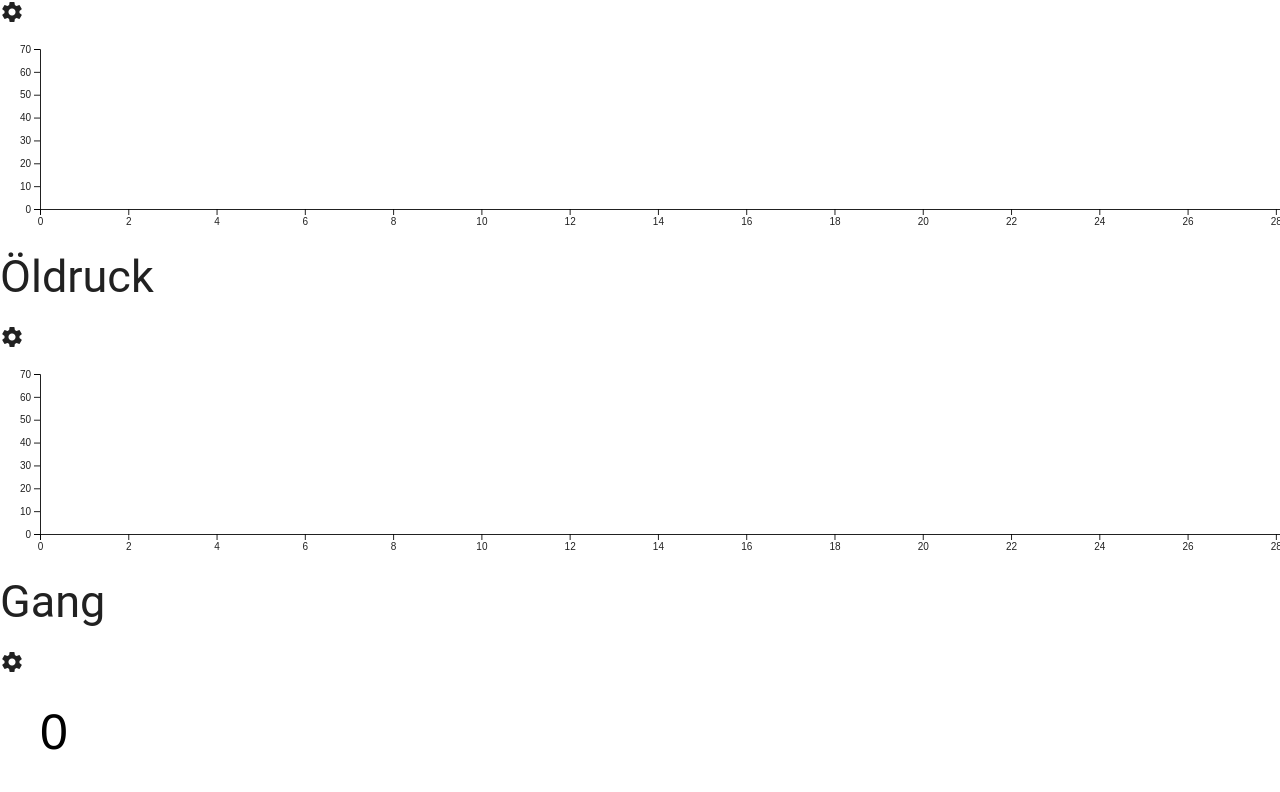
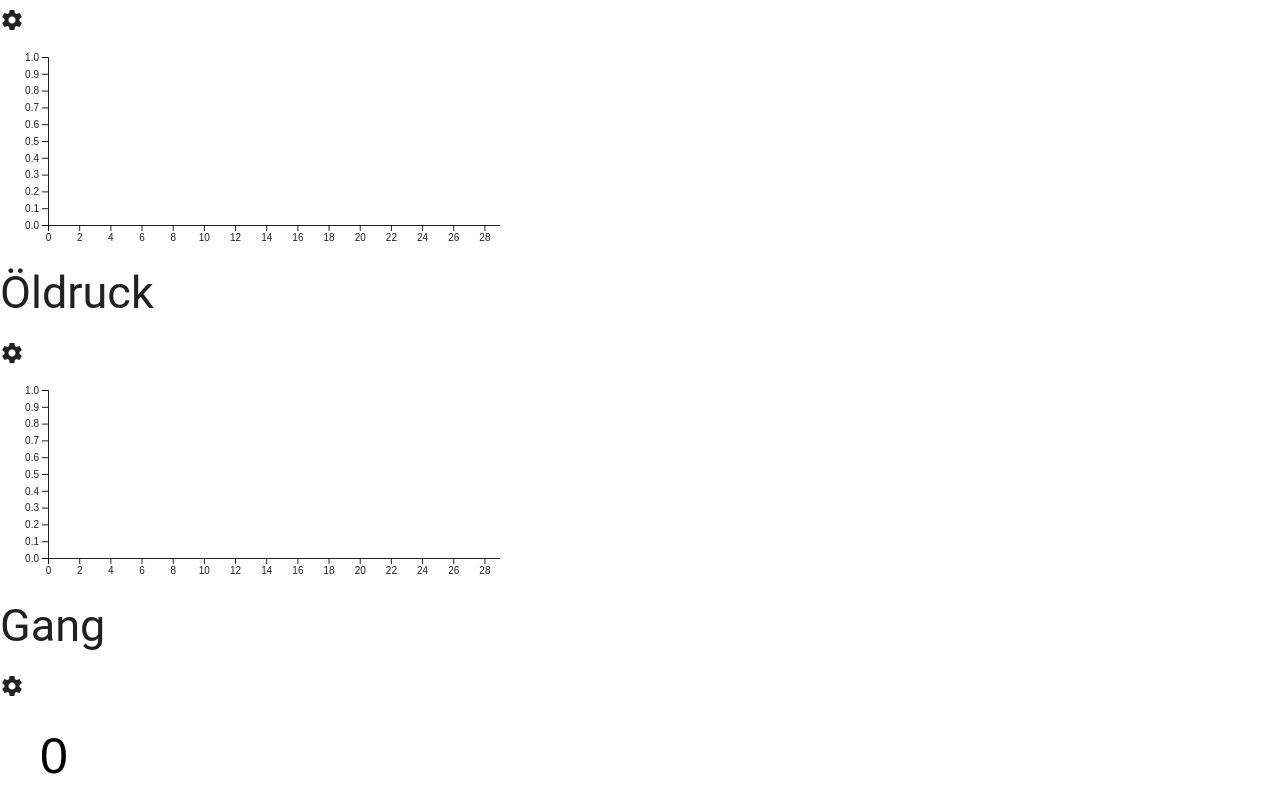
Before and after one commit to EinsteinMotorsport/TelemetryClient, a website: page index.html in a window 1280 px wide. Shown: the part 687-1479 px from the top of the page. Drawn offline with nearby package versions, Linux system fonts and the light colour scheme; files that its build step writes are made by us from their sources; files whose address does not match are found by name.

Commit message:
Line Chart: Automatic rescaling if values get bigger

```diff
--- a/index.html
+++ b/index.html
@@ -158,16 +158,6 @@
                         Add
                     </button>
                 </div>
-
-                <!-- Design sample text input -->
-                <div class="form-group">
-                    <div class="input">
-                        <input type="text">
-                        <span class="highlight"></span>
-                        <span class="bar"></span>
-                        <label>Warnung ab</label>
-                    </div>
-                </div>
             </form>
         </div>
     </div>
--- a/src/js/app.js
+++ b/src/js/app.js
@@ -67,7 +67,8 @@ let app = {
         let me = this;
 
         // New connection to local running WebSocket Server
-        me.websocket = new WebSocket("ws://localhost:7777/service");
+        me.websocket = new WebSocket("ws://127.0.0.1:7777/service");
+        //me.websocket = new WebSocket("ws://141.59.140.154:7777/service");
 
         // When connection is established
         me.websocket.onopen = function () {
--- a/src/js/charts/LineChart.js
+++ b/src/js/charts/LineChart.js
@@ -7,7 +7,7 @@
  */
 function LineChart(element) {
     // Svg Element in the document
-    this.element = element;
+    this.element = element.parentNode;
 
     // Mapping the data-types to the chart
     this.chartMap = [];
@@ -18,15 +18,30 @@ function LineChart(element) {
     // Data displayed ordered by lineId
     this.data = [];
 
+    // Value which describes the upper bounding of the y-axis
+    this.maxDisplayedValue = 0;
+
     // Contains the d3js line-generators
     this.lines = [];
 
     // Axis container
     this.xAxis = null;
     this.yAxis = null;
+    this.xScale = null;
+    this.yScale = null;
+    this.xAxisGroup = null;
+    this.yAxisGroup = null;
 
-    // Graph element
-    this.g = null;
+    this.width = 500;
+    this.height = 200;
+
+    // Chart props
+    this.margin = {
+        top: 8,
+        right: 24,
+        bottom: 24,
+        left: 24
+    };
 
     // Possible colors for graph lines
     this.colors = [
@@ -47,6 +62,7 @@ function LineChart(element) {
         this.registerEvents();
 
         // Clear chart element
+        console.log(this.element);
         this.element.innerHTML = "";
 
         // Shuffle the colors used by the lines
@@ -60,7 +76,11 @@ function LineChart(element) {
      * Register the object events
      */
     this.registerEvents = function () {
+        let me = this;
 
+        window.on("resize", function (e) {
+            me.onResizeWindow();
+        });
     };
 
 
@@ -73,47 +93,46 @@ function LineChart(element) {
         // Amount of displayed values
         me.n = 30;
 
-        // Select the svg
-        me.svg = d3.select(me.element);
+        // Create the svg
+        me.svg = d3.select(me.element).append('svg:svg')
+            .attr('width', me.width)
+            .attr('height', me.height)
+            .attr('class', 'svg-plot')
+            .append('g')
+            .attr('transform', `translate(${me.margin.left}, ${me.margin.top})`);
 
-        // Chart props
-        let margin = {
-            top: 20,
-            right: 20,
-            bottom: 20,
-            left: 40
-        };
-        let width = document.getElementsByClassName('media')[0].clientWidth;
-        let height = +me.svg.attr("height") - margin.top - margin.bottom;
+        // Create the canvas
+        me.canvas = d3.select(me.element).append('canvas')
+            .attr('width', me.width)
+            .attr('height', me.height)
+            .style('margin-left', me.margin.left + 'px')
+            .style('margin-top', me.margin.top + 'px')
+            .attr('class', 'canvas-plot');
 
-        // Add basic elements to svg
-        me.g = me.svg.append("g").attr("transform", "translate(" + margin.left + "," + margin.top + ")");
-        me.g.append("defs").append("clipPath")
-            .attr("id", "clip")
-            .append("rect")
-            .attr("width", width)
-            .attr("height", height);
+        // Define y-scale
+        me.yScale = d3.scaleLinear()
+            .domain([1, 0])
+            .range([me.margin.top, me.height - me.margin.bottom]);
 
+        // Define x-scale
+        me.xScale = d3.scaleLinear()
+            .domain([0, me.n - 1])
+            .range([me.margin.left, me.width - me.margin.right]);
 
-        // Define y-axis
-        me.yAxis = d3.scaleLinear()
-            .domain([0, 70])
-            .range([height, 0]);
-        me.g.append("g")
-            .attr("class", "axis axis--y")
-            .call(d3.axisLeft(me.yAxis).ticks(6));
+        // Add axis
+        me.xAxis = d3.axisBottom(me.xScale);
+        me.yAxis = d3.axisLeft(me.yScale);
 
+        // Add x-axis as a g element
+        me.xAxisGroup = me.svg.append("g")
+            .attr("transform", "translate(" + [0, me.height - me.margin.bottom] + ")")
+            .call(me.xAxis);
 
-        // Define x-axis
-        me.xAxis = d3.scaleLinear()
-            .domain([0, me.n - 1])
-            .range([0, width]);
-        me.g.append("g")
-            .attr("class", "axis axis--x")
-            .attr("transform", "translate(0," + me.yAxis(0) + ")")
-            .call(d3.axisBottom(me.xAxis));
+        // Add y-axis as a g element
+        me.yAxisGroup = me.svg.append("g")
+            .attr("transform", "translate(" + [me.margin.left, 0] + ")")
+            .call(me.yAxis);
     };
-
 
     /**
      * Adds a value to one line of the chart
@@ -135,10 +154,23 @@ function LineChart(element) {
         // If data set reaches the limit defined by "n"
         if (me.data[lineId].length >= me.n) {
             // Slide it to the left.
-            me.svg.select(".line-" + lineId).attr("transform", "translate(" + me.xAxis(-1) + ",0)").transition();
+            me.svg.select(".line-" + lineId).attr("transform", "translate(" + me.xScale(-1) + ",0)").transition();
 
             // Pop the old data point off the front.
             me.data[lineId].shift();
+        }
+
+
+        // Update scale if new value is bigger than the last max value of the chart
+        if (value > this.maxDisplayedValue) {
+            this.maxDisplayedValue = value;
+
+            // Update the y-scale
+            me.yScale.domain([this.maxDisplayedValue, 0]).range([me.margin.top, me.height - me.margin.bottom]);
+            me.yAxis.scale(me.yScale);
+
+            // Update the y-axis
+            me.yAxisGroup.call(me.yAxis);
         }
     };
 
@@ -158,15 +190,14 @@ function LineChart(element) {
         // Add line to array
         me.lines[lineId] = d3.line()
             .x(function (d, i) {
-                return me.xAxis(i);
+                return me.xScale(i);
             })
             .y(function (d, i) {
-                return me.yAxis(d);
+                return me.yScale(d);
             });
 
         // Append line to the svg element
-        me.g.append("g")
-            .attr("clip-path", "url(#clip)")
+        me.svg.append("g")
             .append("path")
             .datum(me.data[lineId])
             .attr("class", "line line-" + lineId)
@@ -192,6 +223,27 @@ function LineChart(element) {
     };
 
 
+    /**
+     * Handle the resize of the window and rescale the x-axis
+     *
+     * @param e
+     */
+    this.onResizeWindow = function (e) {
+        let me = this;
+
+        // TODO: Make magic happen
+
+
+        console.log("resize");
+
+        // Update the y-scale
+        me.xScale.domain([this.maxDisplayedValue, 0]).range([me.margin.left, me.width - me.margin.right]);
+        me.xAxis.scale(me.xScale);
+
+        // Update the y-axis
+        me.xAxisGroup.call(me.xAxis);
+    };
+
     // Init the chart
     this.init();
 }
--- a/src/js/overlays/ChartConfiguration.js
+++ b/src/js/overlays/ChartConfiguration.js
@@ -182,7 +182,11 @@ let chartConfiguration = {
             default:
                 // Set Chart to line-chart
                 app.chartDataHandler.charts[me.chartId] = new LineChart(me.changingCard.querySelector('.media > svg'));
+                chartTypeSelect.value = "line-chart";
         }
+
+        // Set chart-type to card
+        me.changingCard.dataset.chartType = chartTypeSelect.value;
     },
 
 
@@ -249,5 +253,5 @@ let chartConfiguration = {
             // Preselect the chart type
             this.selectChartType(this.chartType);
         }
-    }
+    },
 };
--- a/src/less/material.less
+++ b/src/less/material.less
@@ -167,7 +167,7 @@ form {
 
   .card-content {
     width: auto;
-    height: auto;
+    height: 100%;
     border-radius: 3px;
     border: 1px transparent solid;
     padding: 16px 20px 12px;
@@ -194,6 +194,10 @@ form {
 
     .media {
       margin: 0 0 16px;
+
+      .svg-plot, .canvas-plot {
+        position: absolute;
+      }
     }
 
     .supporting-text {
```
